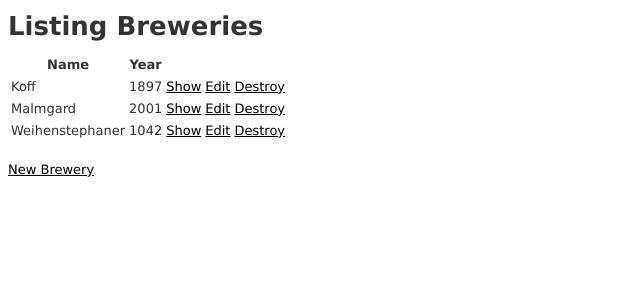
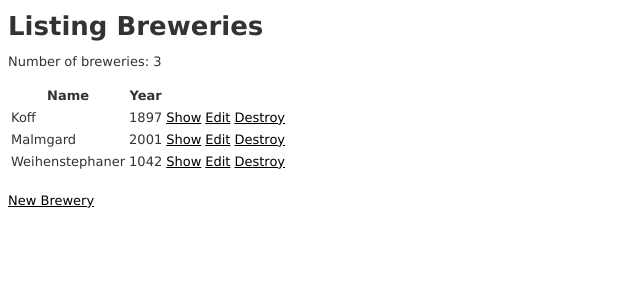
Before and after one commit to vtikkala/Ratebeer, a Rails app: page /breweries in a window 1280 px wide. Shown: the top 300 px of the page, without its empty margins (0-640 px from the left). Run offline with Rails 7, Linux system fonts and the light colour scheme; data comes from the database, SQL or seed files in the repository; style sheets or scripts are compiled from the project's sources; some libraries are stand-ins or nearby versions.

Commit message:
Tehtävä 5

```diff
--- a/ratebeer/app/views/breweries/index.html.erb
+++ b/ratebeer/app/views/breweries/index.html.erb
@@ -1,6 +1,8 @@
 <p id="notice"><%= notice %></p>
 
 <h1>Listing Breweries</h1>
+
+<p> Number of breweries: <%= @breweries.count %> </p>
 
 <table>
   <thead>
```
